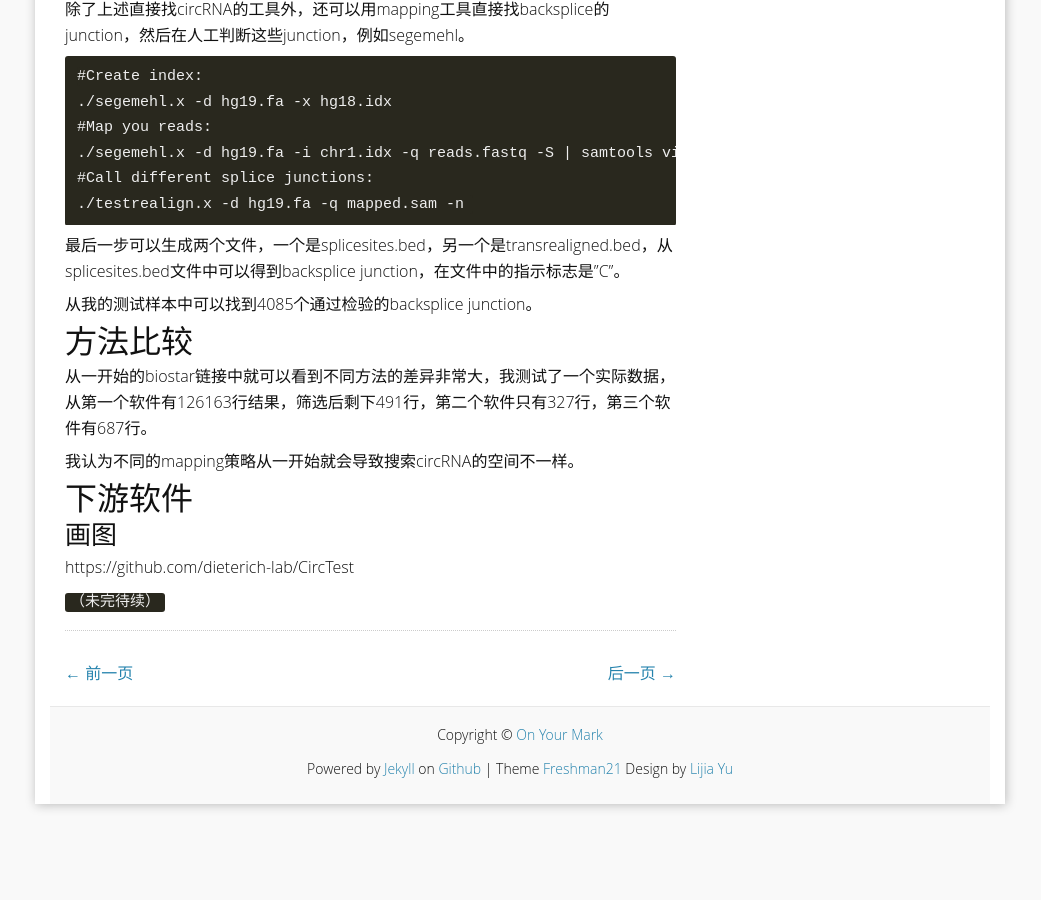
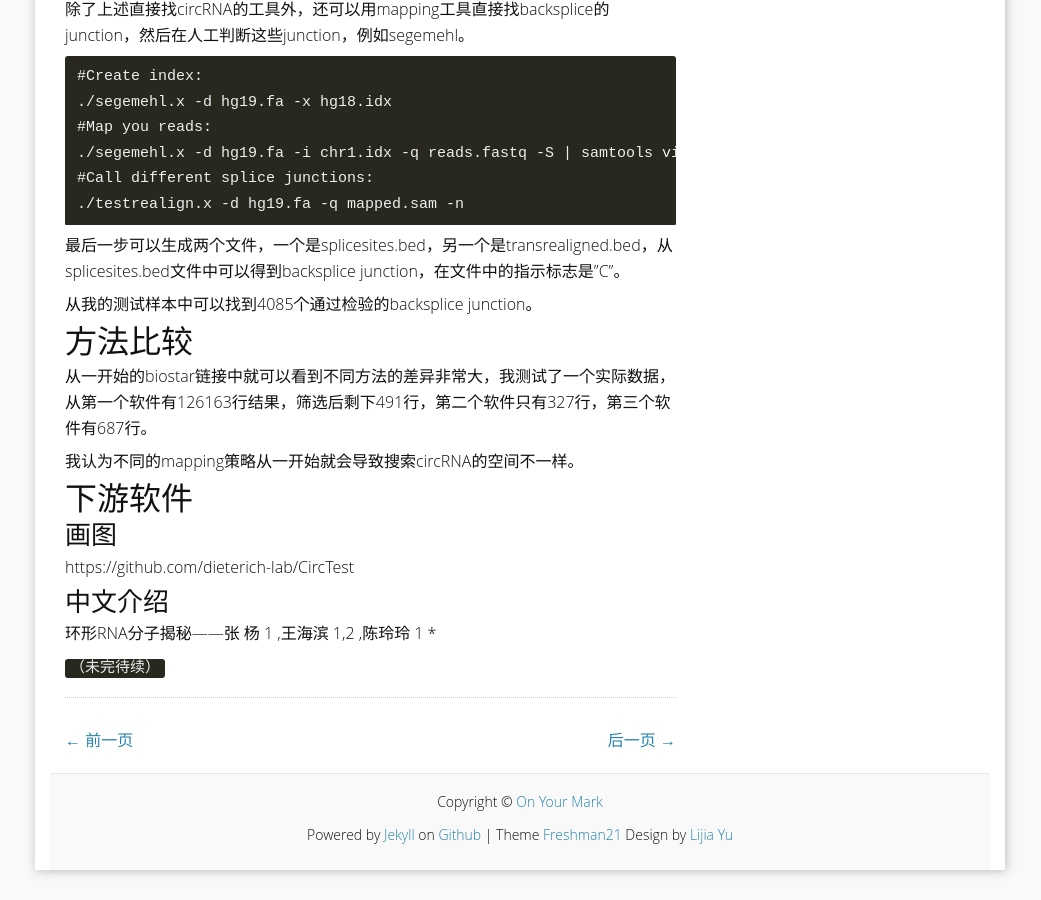
Before and after one commit to yulijia/cn, a Jekyll site: the page built from _posts/2015-08-07-circRNA-tools.md, in a window 1280 px wide and 900 px high, scrolled down 3302 px. Shown: the whole window, without its empty margins (120-1161 px from the left). Built offline with Jekyll 4.4.1, drawn with Linux system fonts in a browser that asks for light colours; some web fonts are replaced; formulas are drawn with MathJax 3; comment, search, counter and statistics services are not loaded; before the commit the page ends 4136 px from its top, so only the background shows below that.

Commit message:
update circRNA

```diff
--- a/_posts/2015-08-07-circRNA-tools.md
+++ b/_posts/2015-08-07-circRNA-tools.md
@@ -134,4 +134,9 @@ CIRI方法消耗的内存比较大，我跑了个12G的sam文件，内存用了2
 
 https://github.com/dieterich-lab/CircTest
 
+### 中文介绍
+
+环形RNA分子揭秘——张 杨 1 ,王海滨 1,2 ,陈玲玲 1 *
+
+
 `（未完待续）`
```
